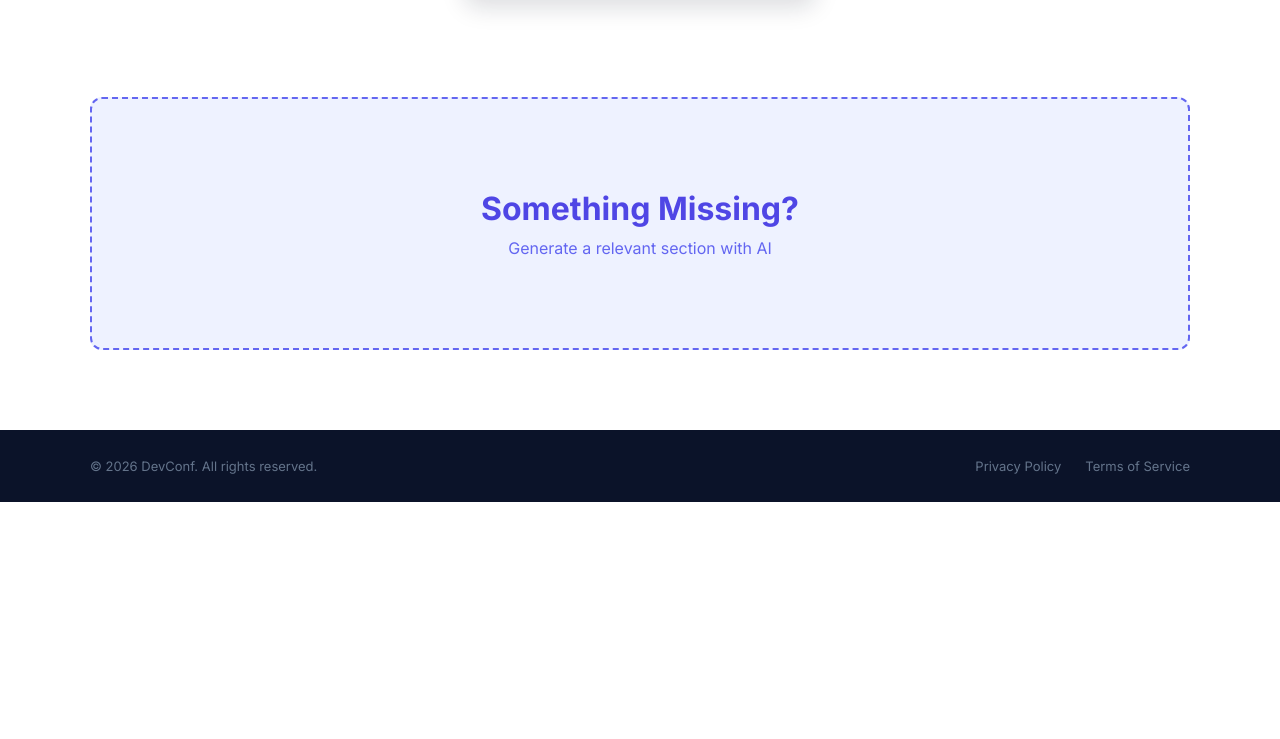
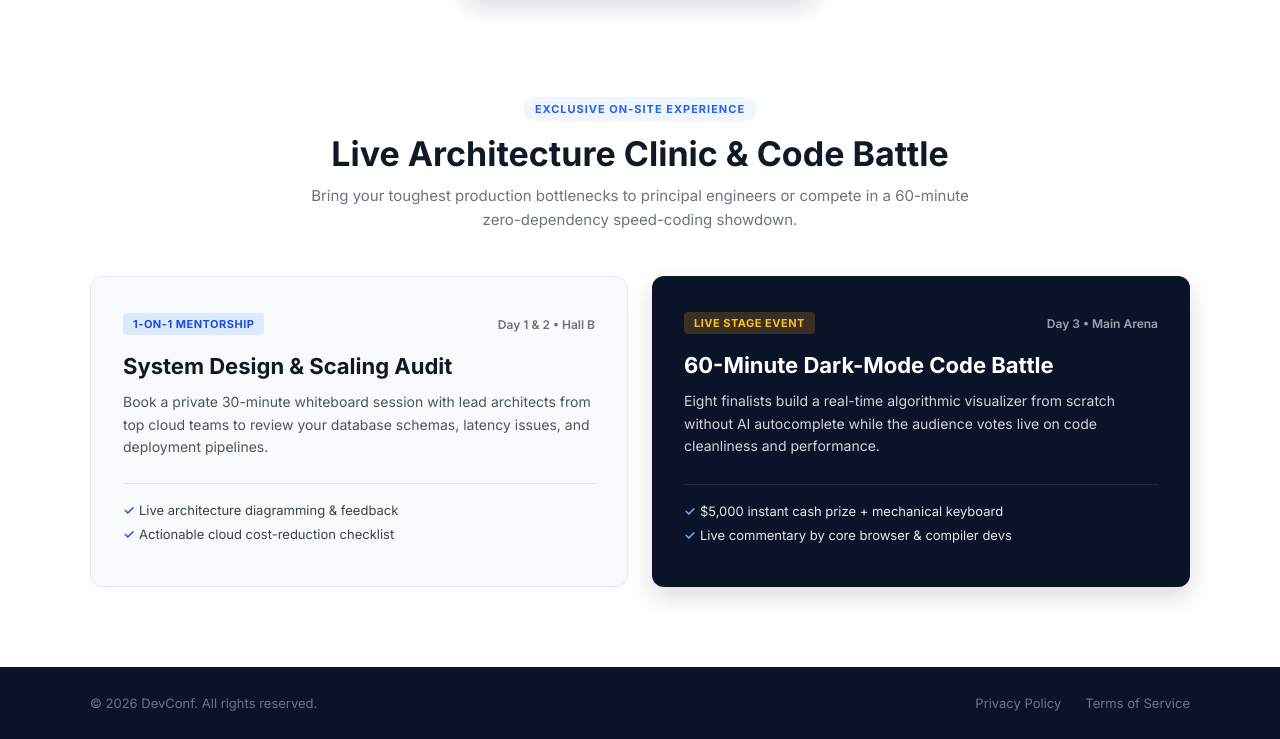
Before and after one commit to abusofian-webdev/Assignment-01, a plain HTML site: page index.html in a window 1280 px wide. Shown: the part 2168-2907 px from the top of the page. Before the commit the page ends 2670 px from the top, so only its background shows below. Drawn offline with Linux system fonts and the light colour scheme.

Commit message:
Replace placeholder with unique Architecture Clinic & Code Battle section and add PROMPTS.md

```diff
--- a/index.html
+++ b/index.html
@@ -161,14 +161,42 @@
       </div>
      </section>
      <!-- Pricing section end -->
-<!-- Placeholder Section (Figma Design Match) -->
-    <section class="container ai-section">
-      <div class="ai-box">
-        <h2>Something Missing?</h2>
-        <p>Generate a relevant section with AI</p>
+<!-- AI Challenge Section: Live Architecture Clinic & Code Battle -->
+    <section class="container clinic-section">
+      <div class="clinic-header">
+        <span class="clinic-tag">EXCLUSIVE ON-SITE EXPERIENCE</span>
+        <h2>Live Architecture Clinic & Code Battle</h2>
+        <p>Bring your toughest production bottlenecks to principal engineers or compete in a 60-minute zero-dependency speed-coding showdown.</p>
+      </div>
+
+      <div class="clinic-grid">
+        <div class="clinic-card">
+          <div class="clinic-top">
+            <span class="clinic-badge badge-blue">1-ON-1 MENTORSHIP</span>
+            <span class="clinic-time">Day 1 & 2 • Hall B</span>
+          </div>
+          <h3>System Design & Scaling Audit</h3>
+          <p>Book a private 30-minute whiteboard session with lead architects from top cloud teams to review your database schemas, latency issues, and deployment pipelines.</p>
+          <ul class="clinic-perks">
+            <li>Live architecture diagramming & feedback</li>
+            <li>Actionable cloud cost-reduction checklist</li>
+          </ul>
+        </div>
+
+        <div class="clinic-card clinic-card-dark">
+          <div class="clinic-top">
+            <span class="clinic-badge badge-amber">LIVE STAGE EVENT</span>
+            <span class="clinic-time">Day 3 • Main Arena</span>
+          </div>
+          <h3>60-Minute Dark-Mode Code Battle</h3>
+          <p>Eight finalists build a real-time algorithmic visualizer from scratch without AI autocomplete while the audience votes live on code cleanliness and performance.</p>
+          <ul class="clinic-perks">
+            <li>$5,000 instant cash prize + mechanical keyboard</li>
+            <li>Live commentary by core browser & compiler devs</li>
+          </ul>
+        </div>
       </div>
     </section>
-
   <!-- Footer Section -->
     <footer class="site-footer">
       <div class="container footer-bottom">
--- a/style.css
+++ b/style.css
@@ -380,32 +380,155 @@ nav ul li a:hover {
     line-height: 1.6;
     color: #4b5563;
 }
-
-/* Placeholder Section (Figma Design Match) */
-.ai-section {
+/* AI Challenge: Architecture Clinic & Code Battle */
+.clinic-section {
     margin: 20px auto 80px auto;
 }
 
-.ai-box {
-    background-color: #eef2ff;
-    border: 2px dashed #6366f1;
-    border-radius: 12px;
-    padding: 90px 20px;
+.clinic-header {
     text-align: center;
-    width: 100%;
+    max-width: 680px;
+    margin: 0 auto 44px auto;
 }
 
-.ai-box h2 {
-    color: #4f46e5;
-    font-size: 32px;
+.clinic-tag {
+    font-size: 11px;
     font-weight: 700;
+    letter-spacing: 1px;
+    color: #2563eb;
+    background-color: #eff6ff;
+    padding: 5px 12px;
+    border-radius: 20px;
+    display: inline-block;
+    margin-bottom: 12px;
+}
+
+.clinic-header h2 {
+    font-size: 34px;
+    font-weight: 700;
+    color: #111827;
     margin-bottom: 10px;
 }
 
-.ai-box p {
-    color: #6366f1;
-    font-size: 16px;
+.clinic-header p {
+    font-size: 15px;
+    line-height: 1.6;
+    color: #6b7280;
+}
+
+.clinic-grid {
+    display: grid;
+    grid-template-columns: repeat(2, 1fr);
+    gap: 24px;
+}
+
+.clinic-card {
+    background-color: #f9fafb;
+    border: 1px solid #e5e7eb;
+    border-radius: 12px;
+    padding: 36px 32px;
+    display: flex;
+    flex-direction: column;
+}
+
+.clinic-card-dark {
+    background-color: #0b1329;
+    color: white;
+    border: none;
+    box-shadow: 0 10px 25px rgba(11, 19, 41, 0.15);
+}
+
+.clinic-top {
+    display: flex;
+    justify-content: space-between;
+    align-items: center;
+    margin-bottom: 18px;
+}
+
+.clinic-badge {
+    font-size: 11px;
+    font-weight: 700;
+    padding: 4px 10px;
+    border-radius: 4px;
+    letter-spacing: 0.5px;
+}
+
+.badge-blue {
+    background-color: #dbeafe;
+    color: #1d4ed8;
+}
+
+.badge-amber {
+    background-color: rgba(245, 158, 11, 0.2);
+    color: #fbbf24;
+}
+
+.clinic-time {
+    font-size: 12px;
+    font-weight: 600;
+    color: #6b7280;
+}
+
+.clinic-card-dark .clinic-time {
+    color: #9ca3af;
+}
+
+.clinic-card h3 {
+    font-size: 22px;
+    font-weight: 700;
+    color: #111827;
+    margin-bottom: 12px;
+}
+
+.clinic-card-dark h3 {
+    color: #ffffff;
+}
+
+.clinic-card p {
+    font-size: 14px;
+    line-height: 1.6;
+    color: #4b5563;
+    margin-bottom: 24px;
+}
+
+.clinic-card-dark p {
+    color: #d1d5db;
+}
+
+.clinic-perks {
+    list-style: none;
+    margin-top: auto;
+    padding-top: 18px;
+    border-top: 1px solid #e5e7eb;
+}
+
+.clinic-card-dark .clinic-perks {
+    border-top-color: #1e293b;
+}
+
+.clinic-perks li {
+    font-size: 13px;
     font-weight: 500;
+    color: #374151;
+    margin-bottom: 8px;
+    padding-left: 16px;
+    position: relative;
+}
+
+.clinic-card-dark .clinic-perks li {
+    color: #e5e7eb;
+}
+
+.clinic-perks li::before {
+    content: "✓";
+    position: absolute;
+    left: 0;
+    color: #2563eb;
+    font-weight: 700;
+}
+
+.clinic-card-dark .clinic-perks li::before {
+    color: #60a5fa;
 }
 
 /* Footer Section */
```
Also changed, not shown: 1 other file.
